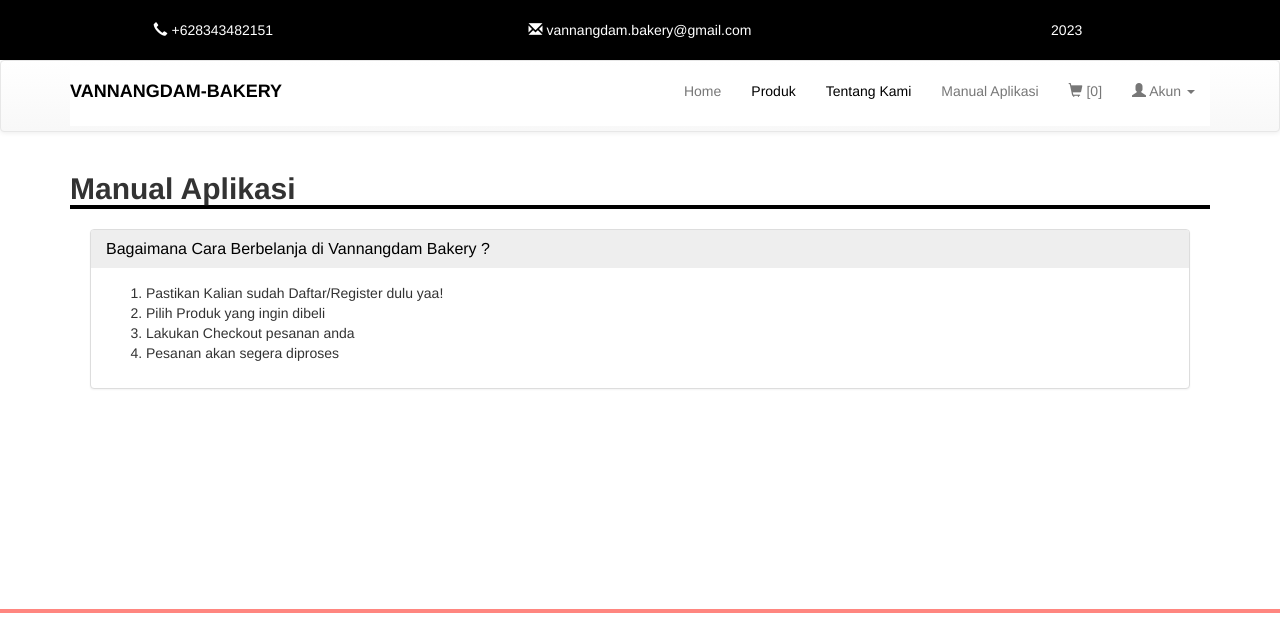
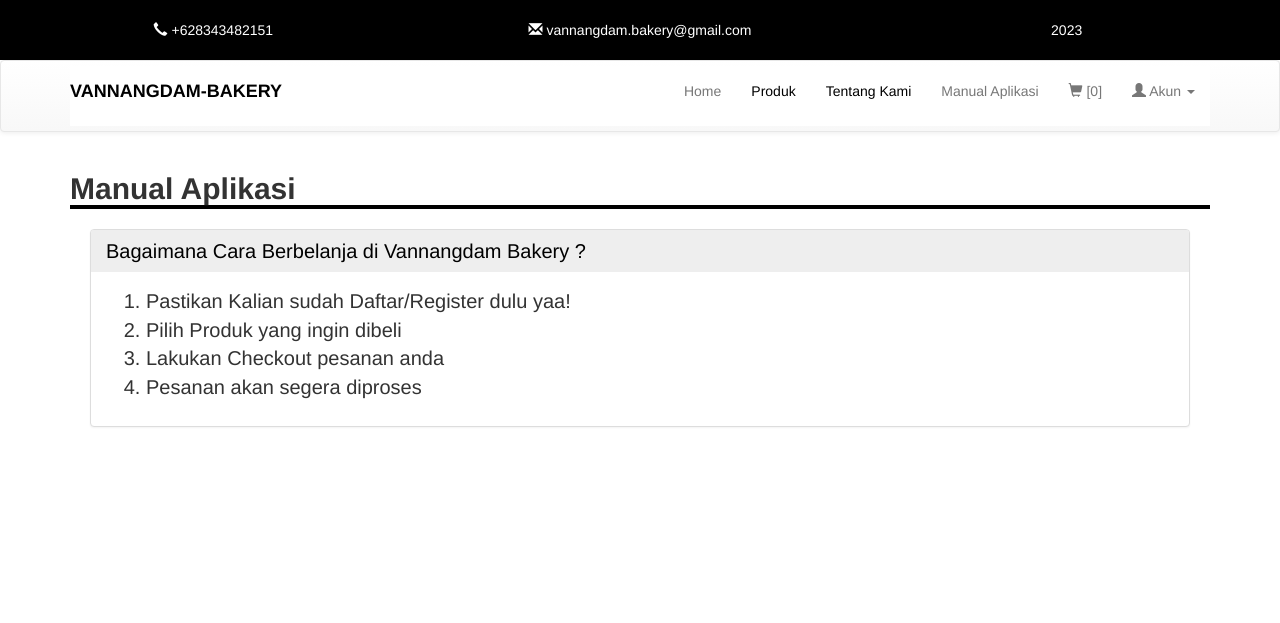
Before and after one commit to mrgarnadi/vannangdam_bakery, a PHP site: page /vannangdam/manual.php in a window 1280 px wide. Shown: the top 623 px of the page. Run offline with PHP 8.4, Linux system fonts and the light colour scheme.

Commit message:
Add files via upload

```diff
--- a/manual.php
+++ b/manual.php
@@ -14,14 +14,14 @@ include 'header.php';
 			<div class="panel panel-default">
 				<a data-toggle="collapse" data-parent="#accordion" href="#collapseOne" style="color:#000;">
 				<div class="panel-heading" style="background-color: #eee;">
-					<h4 class="panel-title">
+					<h4 class="panel-title" style="font-size: 20px;">
 						Bagaimana Cara Berbelanja di Vannangdam Bakery ?
 					</h4>
 				</div>
 				</a>
 				<div id="collapseOne" class="panel-collapse collapse in">
 					<div class="panel-body">
-						<ol>
+						<ol style="font-size: 20px;">
 							<li>Pastikan Kalian sudah Daftar/Register dulu yaa!</li>
 							<li>Pilih Produk yang ingin dibeli</li>
 							<li>Lakukan Checkout pesanan anda</li>
```
